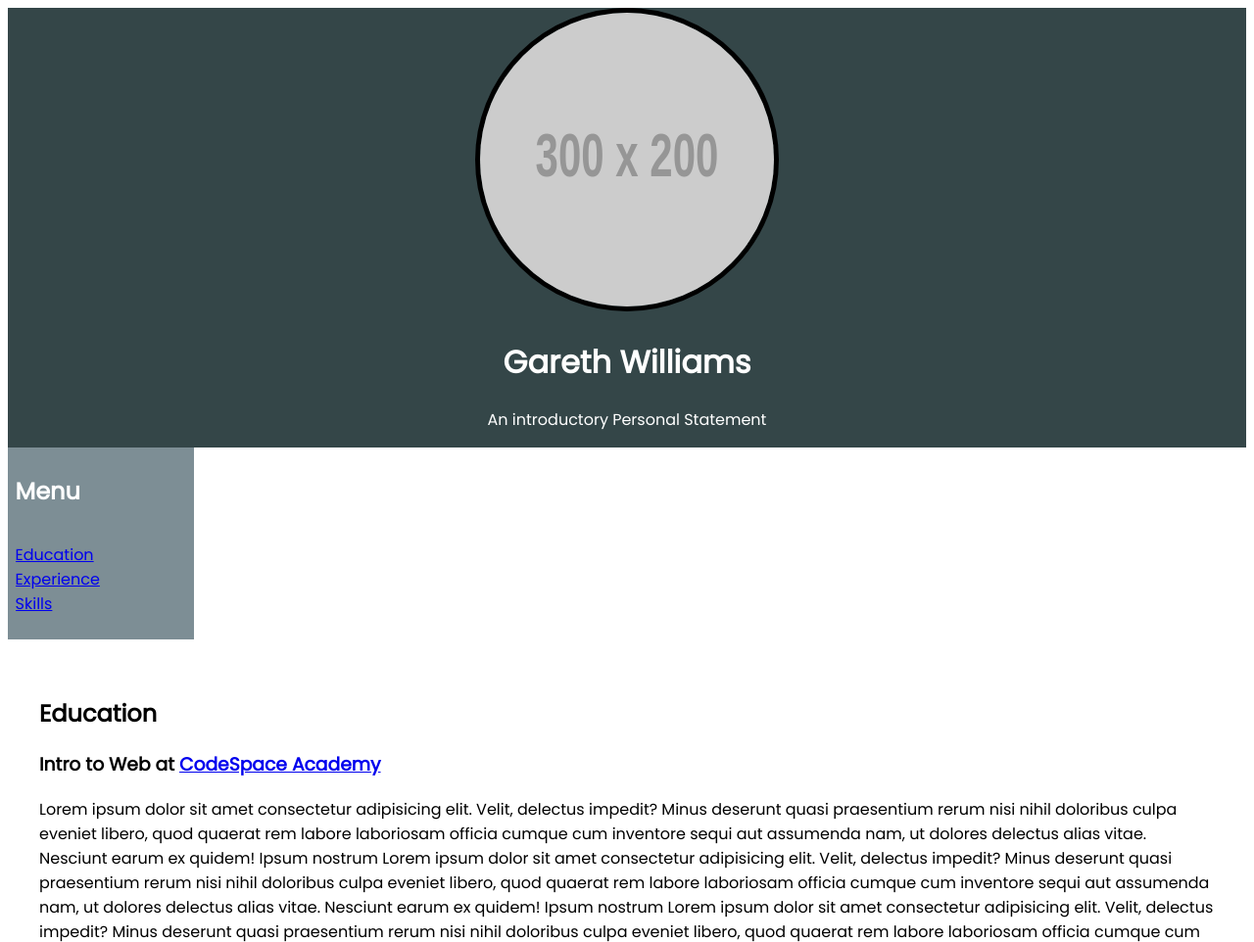
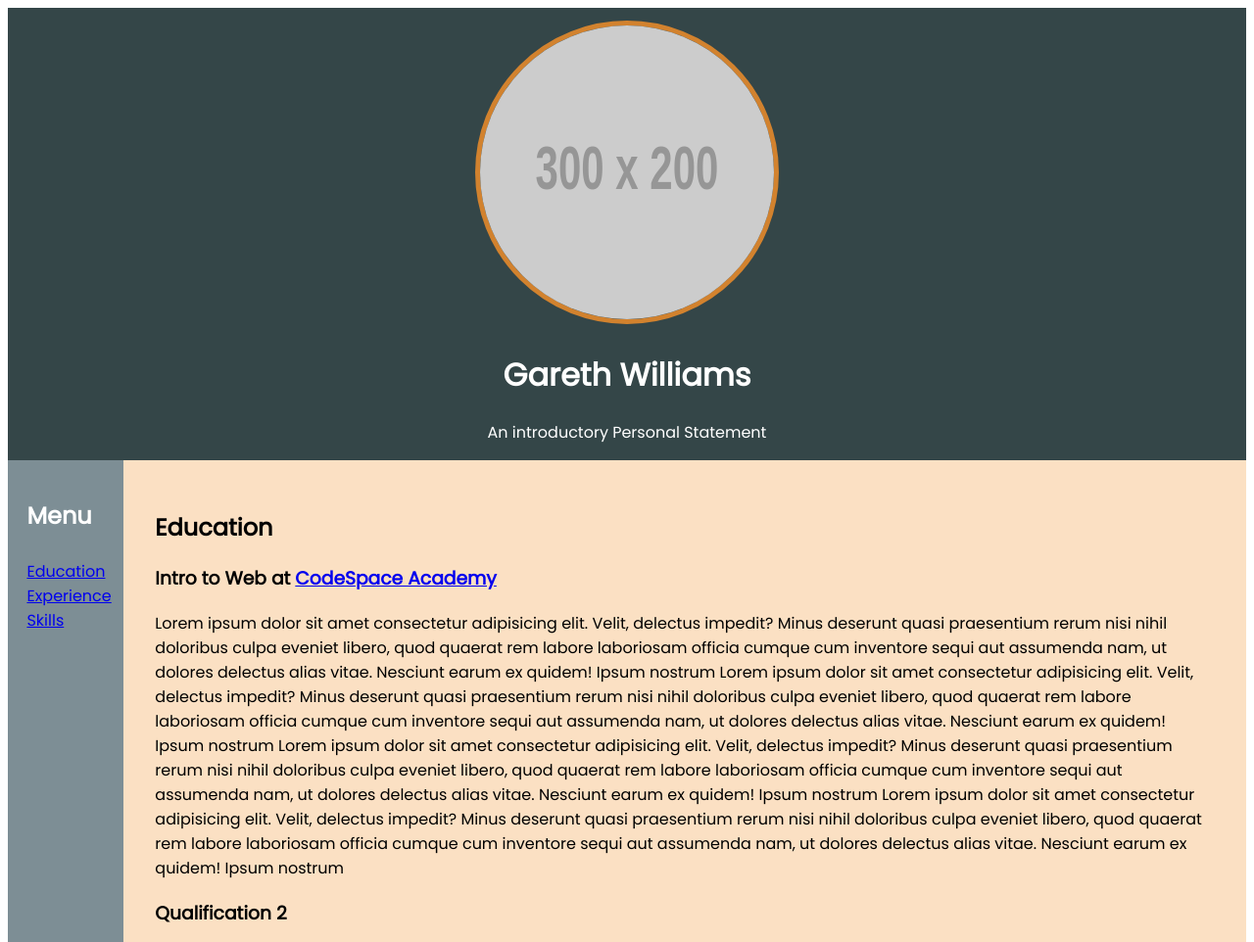
Before and after one commit to GarethW85/GarethCodeSpace, a plain HTML site: page myDigitalResumé/index.html in a window 1280 px wide. Shown: the top 962 px of the page at 98% size. Drawn offline with Linux system fonts and the light colour scheme; placeholder pictures from the web are drawn by us.

Commit message:
final changes to the projct
made use of the flex property as well as making further changes to margins and padding.

```diff
--- a/myDigitalResumé/CSS/stylesheet.css
+++ b/myDigitalResumé/CSS/stylesheet.css
@@ -1,6 +1,6 @@
 * {
   padding: 0%;
-  overflow-x: hidden;
+  /* overflow-x: hidden; */
 }
 
 body {
@@ -8,7 +8,22 @@ body {
   font-size:100%;
   background-color: #fff;
   color: #fff;
+  display: flex;
+  flex-direction: column;
+}
 
+.main {
+  display: flex;
+  flex-direction: row;
+  overflow: unset;
+}
+
+
+.heading img {
+  border-radius: 50%;
+  height: 300px;
+  width: 300px;
+  border: 5px solid rgb(210, 130, 46);
 }
 
 header {
@@ -23,18 +38,19 @@ header {
 .heading {
   background-color: #344648;
   color: white;
-  padding: %;
+  padding-top: 1%;
 }
 
 .sidebar {
   background-color: #7d8e95;
-  width: 15%;
-  margin-bottom: 0.5%;
+  width: 50%;
+  padding: 1rem;
 }
+
 
 .contents {
   color: #000;
-  background-color:#fff;
+  background-color:#fbe0c3;
   padding: 2rem;
 }
 
@@ -53,10 +69,3 @@ header {
 a:visited {
   color: #000;
 }
-
-.heading img {
-  border-radius: 50%;
-  height: 300px;
-  width: 300px;
-  border: 5px solid black;
-}
--- a/myDigitalResumé/index.html
+++ b/myDigitalResumé/index.html
@@ -17,22 +17,23 @@
         </aside>
             <h1>Gareth Williams</h1>
             <p>An introductory Personal Statement</p>
-
     </header>
 
 
     <!-- main information below -->
-    <main class="hero-section">
-        <section>
-            <!-- <article> -->
+    <main class="main">
+        <!-- <section> -->
         <div class="sidebar">
             <nav>
+                <!-- <div class="sidebar"> -->
                 <h2 id="menu">Menu</h2>
+                    <p>
                         <ul class="nav-menu">
                             <li> <a href="#education">Education</a> </li>
                             <li> <a href="#experience">Experience</a> </li>
                             <li> <a href="#skills">Skills</a> </li>
                         </ul>
+                    </p>
             </nav>
         </div>
 
@@ -65,7 +66,7 @@
                 <h2 id="experience">Experience</h2>
 
                 <h3>Job 1</h3>
-
+                <p>
                     <ul>
                         <li>Insert Job 1 information here</li>
                         <li>Insert Job 1 information here</li>
@@ -74,9 +75,9 @@
                         <li>Insert Job 1 information here</li>
                         <li>Insert Job 1 information here</li>
                     </ul>
-
+                </p>
                 <h3>Job 2</h3>
-
+                <p>
                     <ul>
                         <li>Insert Job 2 information here</li>
                         <li>Insert Job 2 information here</li>
@@ -84,18 +85,19 @@
                         <li>Insert Job 2 information here</li>
                         <li>Insert Job 2 information here</li>
                     </ul>
-
+                </p>
                 <h2 id="skills">Skills</h2>
-
+                <p>
                     <ul>
                         <li>lorem 1</li>
                         <li>lorem 2</li>
                         <li>lorem 3</li>
                         <li>lorem 4</li>
                     </ul>
+                </p>
+            <!-- </article> -->
         </div>
-            <!-- </article> -->
-        </section>
+        <!-- </section> -->
     </main>
 
 
@@ -107,10 +109,10 @@
         <h3>Contact Details</h3>
         <ul class="icons">
             <a href="http://linkedin.com" target="_blank">
-                <img src="./Images/linkedIn.png" alt="Gareth Williams LinkedIn" width="60px">
+                <img src="./Images/linkedIn.png" alt="LinkedIn" width="60px">
             </a>
             <a href="http://facebook.com" target="_blank">
-                <img src="./Images/facebook.png" alt="Gareth Williams Facebook" width="60px">
+                <img src="./Images/facebook.png" alt="Facebook" width="60px">
             </a>
             <a href="mailto:gareth.w06@gmail.com" target="_blank">
                 <img src="./Images/gmail.png" alt="email me" width="60px">
```
Also changed, not shown: 1 other file. Lines whose indentation alone changed are shown as unchanged.
